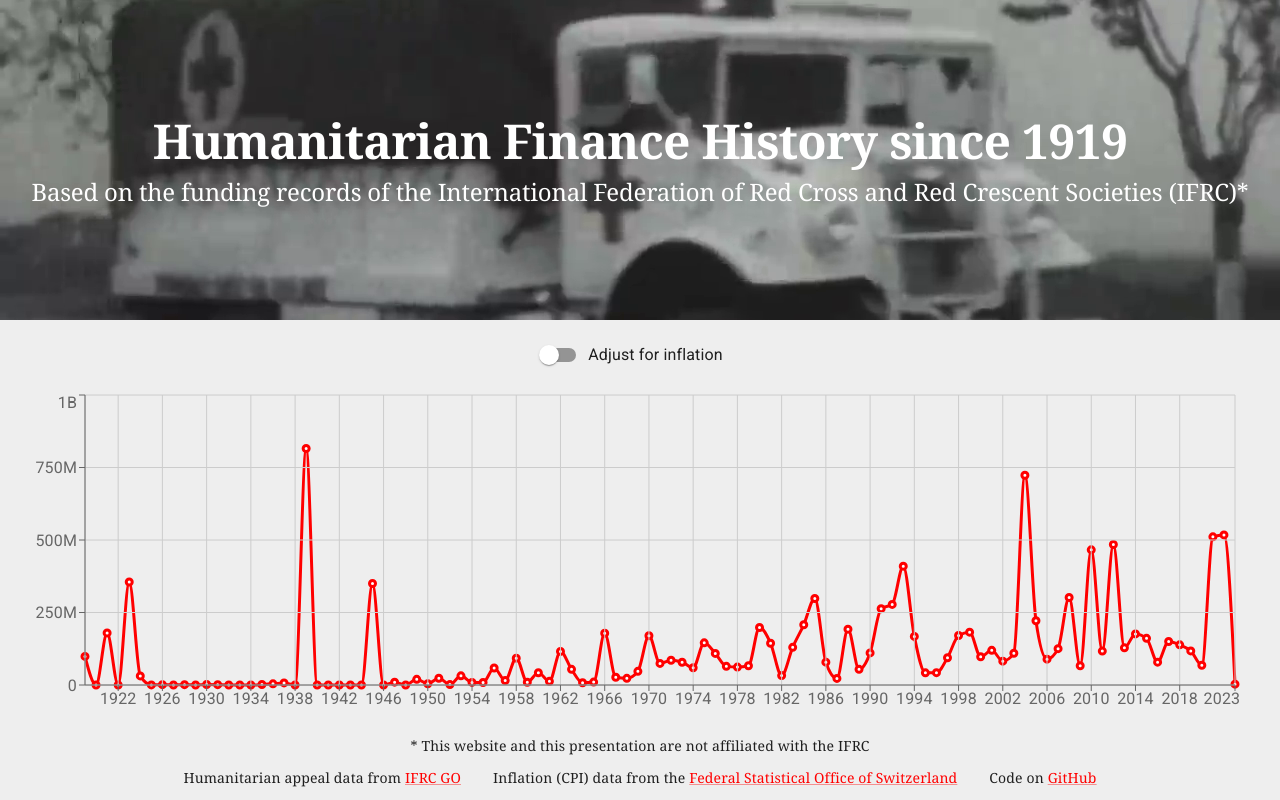
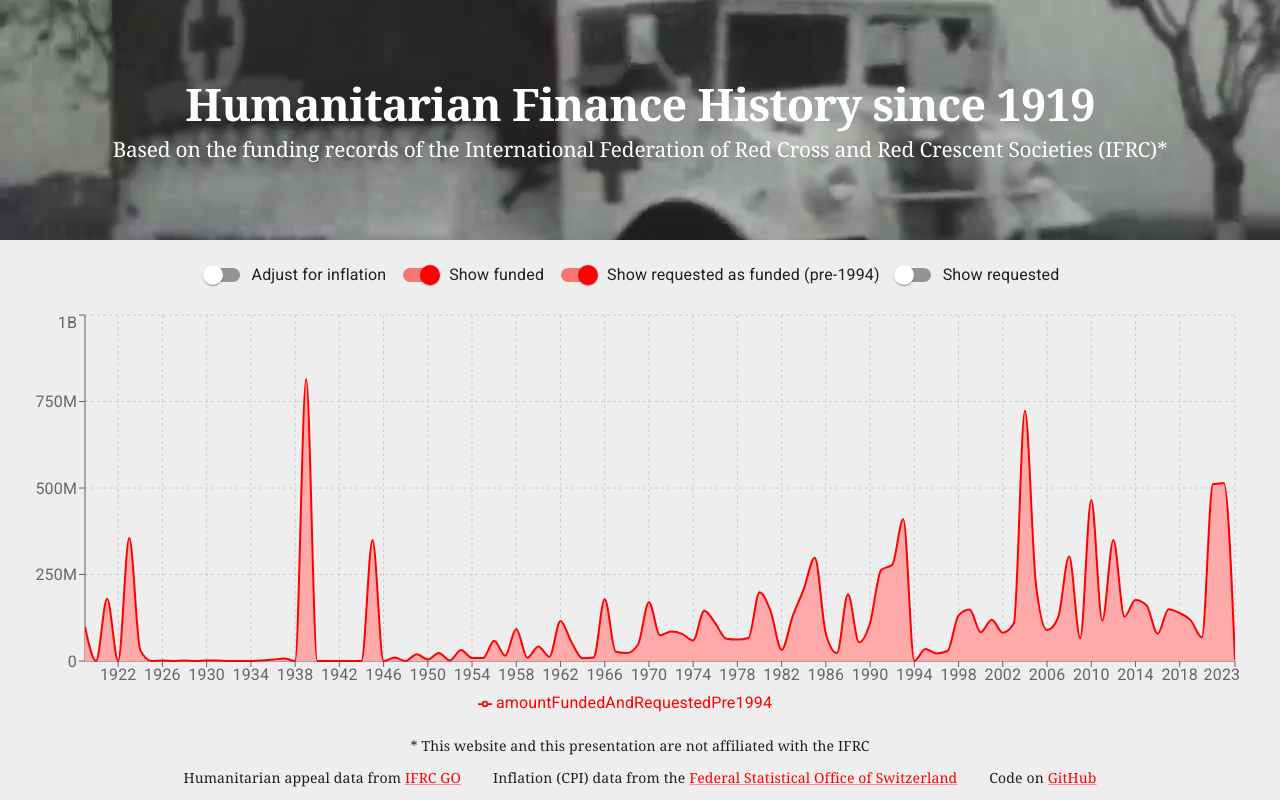
Before and after one commit to tmrk/humfin-history, a React (Create React App) app: page / in a window 1280 px wide. Built offline with nearby package versions, Linux system fonts and the light colour scheme.

Commit message:
Improved chart controls

```diff
--- a/src/App.css
+++ b/src/App.css
@@ -1,6 +1,6 @@
 #bgvideo {
   width: 100%;
-  height: 40vh;
+  height: 30vh;
   position: absolute;
   top: 0;
   z-index: 0;
--- a/src/App.jsx
+++ b/src/App.jsx
@@ -2,7 +2,7 @@ import CssBaseline from '@mui/material/CssBaseline';
 import './App.css';
 import Box from '@mui/material/Box';
 import Stack from '@mui/material/Stack';
-import { Typography } from '@mui/material';
+import Typography from '@mui/material/Typography';
 import Container from '@mui/material/Container';
 import FormGroup from '@mui/material/FormGroup';
 import FormControlLabel from '@mui/material/FormControlLabel';
@@ -10,7 +10,7 @@ import Switch from '@mui/material/Switch';
 import List from '@mui/material/List';
 import ListItem from '@mui/material/ListItem';
 import Link from '@mui/material/Link';
-import { LineChart, Line, CartesianGrid, XAxis, YAxis, ResponsiveContainer, Tooltip } from 'recharts';
+import { Area, AreaChart, CartesianGrid, XAxis, YAxis, ResponsiveContainer, Tooltip, Legend } from 'recharts';
 import CPIdata from './cached/CPIdata.json';
 import AppealData from './cached/AppealData_20230205.json';
 import { useState, useEffect } from 'react';
@@ -28,6 +28,7 @@ const theme = createTheme({
   palette: {
     primary: {
       main: '#ff0000',
+      light: '#ffaaaa',
       contrastText: '#fff',
     },
   },
@@ -70,6 +71,9 @@ const adjustForInflation = (amount, baseYear, targetYear) => {
 function App() {
 
   const [inflationAdjusted, setInflationAdjusted] = useState(false);
+  const [showFunded, setShowFunded] = useState(true);
+  const [showRequestedAsFundedPre1994, setShowRequestedAsFundedPre1994] = useState(true);
+  const [showRequested, setShowRequested] = useState(false);
   const [chartData, setChartData] = useState([]);
 
   const processAppeals = data => {
@@ -77,7 +81,13 @@ function App() {
       new Date(a.start_date).getTime() - new Date(b.start_date).getTime()
     );
 
-    const tempChartData = Array.from({ length: lastYearInAppealData - firstYearInAppealData + 1 }, (v, k) => ({ year: firstYearInAppealData + k, amount: 0, appeals: [] }))
+    const tempChartData = Array.from({ length: lastYearInAppealData - firstYearInAppealData + 1 }, (v, k) => ({
+      year: firstYearInAppealData + k,
+      amountFunded: 0,
+      amountFundedAndRequestedPre1994: 0,
+      amountRequested: 0,
+      appeals: []
+    }))
 
     console.log(filtered)
 
@@ -87,15 +97,19 @@ function App() {
       amounts.push(appeal.amount_requested);
 
       const year = new Date(appeal.start_date).getFullYear();
-      const amount = parseInt(appeal.amount_funded) || parseInt(appeal.amount_requested);
+      const amountFunded = parseInt(appeal.amount_funded);
+      const amountRequested = parseInt(appeal.amount_requested);
+      const amountFundedAndRequestedPre1994 = year < 1994 ? amountRequested : amountFunded;
 
-      if (amount) { // only add it if there is funds data
-        tempChartData.find(x => x.year === year).amount += inflationAdjusted ? adjustForInflation(amount, year) : amount;
-        tempChartData.find(x => x.year === year).appeals.push(appeal)
-      }
+      const currentYear = tempChartData.find(x => x.year === year);
+      currentYear.amountFundedAndRequestedPre1994 += inflationAdjusted ? adjustForInflation(amountFundedAndRequestedPre1994, year) : amountFundedAndRequestedPre1994;
+      currentYear.amountFunded += inflationAdjusted ? adjustForInflation(amountFunded, year) : amountFunded;
+      currentYear.amountRequested += inflationAdjusted ? adjustForInflation(amountRequested, year) : amountRequested;
+      currentYear.appeals.push(appeal)
     }
     setChartData(tempChartData);
-    //console.log(tempChartData);
+    console.log(tempChartData);
+    console.log(theme.palette)
   }
 
   useEffect(() => {
@@ -109,7 +123,6 @@ function App() {
 
   return (<>
     <CssBaseline />
-
     <ThemeProvider theme={theme}>
       <Container maxWidth={false} disableGutters sx={{background: "#eee"}}>
       <div id="bgvideo">
@@ -119,29 +132,56 @@ function App() {
       }}><source src={BgVideo} type="video/mp4" /></video> */}
     </div>
         <Stack spacing={2} height="100vh" position="relative" zIndex="1">
-          <Box textAlign="center" height="40vh" display="flex" flexDirection="column" justifyContent="center" color="#fff" gap="3%">
-            <Typography variant="h1" sx={{fontFamily: 'Noto Serif', fontWeight: 700, fontSize: '3rem'}}>Humanitarian Finance History since 1919</Typography>
-            <Typography variant="h2" sx={{fontFamily: 'Noto Serif', fontWeight: 400, fontSize: '1.5rem'}}>Based on the funding records of the International Federation of Red Cross and Red Crescent Societies (IFRC)*</Typography>
+          <Box textAlign="center" height="30vh" display="flex" flexDirection="column" justifyContent="center" color="#fff" gap="3%">
+            <Typography variant="h1" sx={{fontFamily: 'Noto Serif', fontWeight: 700, fontSize: '2.8rem'}}>Humanitarian Finance History since 1919</Typography>
+            <Typography variant="h2" sx={{fontFamily: 'Noto Serif', fontWeight: 400, fontSize: '1.3rem'}}>Based on the funding records of the International Federation of Red Cross and Red Crescent Societies (IFRC)*</Typography>
           </Box>
           <Box display="flex" justifyContent="center">
-            <FormGroup>
+            <FormGroup sx={{display: "flex", flexDirection: "row", flexWrap: "nowrap"}}>
               <FormControlLabel control={
                 <Switch
                   checked={ inflationAdjusted }
                   onChange={() => setInflationAdjusted(!inflationAdjusted) }
                 />
               } label="Adjust for inflation" />
+              <FormControlLabel control={
+                <Switch
+                  checked={ showFunded }
+                  onChange={() => setShowFunded(!showFunded) }
+                />
+              } label="Show funded" />
+              <FormControlLabel control={
+                <Switch
+                  disabled={!showFunded}
+                  checked={ showRequestedAsFundedPre1994 }
+                  onChange={() => setShowRequestedAsFundedPre1994(!showRequestedAsFundedPre1994) }
+                />
+              } label="Show requested as funded (pre-1994)" />
+             <FormControlLabel control={
+                <Switch
+                  checked={ showRequested }
+                  onChange={() => setShowRequested(!showRequested) }
+                />
+              } label="Show requested" />
             </FormGroup>
           </Box>
           <Box flexGrow={1} p="0 40px 0 20px">
             <ResponsiveContainer>
-              <LineChart data={chartData}>
-                <Line type="monotone" dataKey="amount" stroke={theme.palette.primary.main} strokeWidth={3} />
-                <CartesianGrid stroke="#ccc" />
+              <AreaChart data={chartData}>
+                <CartesianGrid strokeDasharray="3 3" />
                 <XAxis dataKey="year" />
                 <YAxis tickFormatter={formatAxisYTicks} />
                 <Tooltip formatter={formatTooltip} isAnimationActive={false} />
-              </LineChart>
+                <Legend />
+                  {showRequested
+                    ? <Area type="monotone" dataKey="amountRequested" stackId="3" stroke={theme.palette.info.dark} strokeWidth={2} fill={theme.palette.info.light} />
+                    : ''}
+                  {showFunded && showRequestedAsFundedPre1994
+                    ? <Area type="monotone" dataKey="amountFundedAndRequestedPre1994" stackId="1" stroke={theme.palette.primary.main} strokeWidth={2} fill={theme.palette.primary.light} fillOpacity="1" />
+                    : showFunded
+                    ? <Area type="monotone" dataKey="amountFunded" stackId="2" stroke={theme.palette.primary.main} strokeWidth={2} fill={theme.palette.primary.light} fillOpacity="1" />
+                    : ''}
+              </AreaChart>
             </ResponsiveContainer>
           </Box>
           <Box textAlign="center">
```
